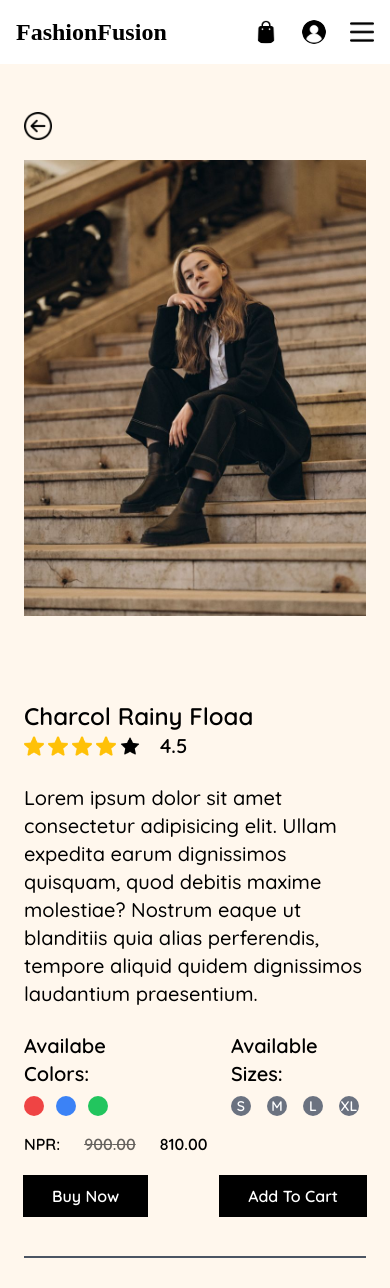
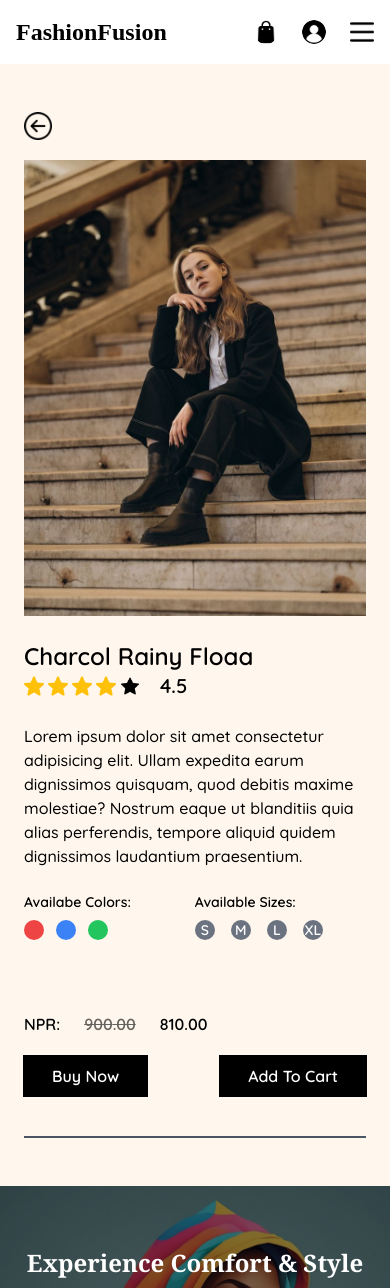
Before and after one commit to sunilshrestha07/FashionFusion, a Next.js app: page /dress/1 in a window 390 px wide. Shown: the top 1288 px of the page. Built offline with nearby package versions, Linux system fonts and the light colour scheme.

Commit message:
made text sm in about dress

```diff
--- a/src/app/dress/[id]/page.tsx
+++ b/src/app/dress/[id]/page.tsx
@@ -136,14 +136,14 @@ export default function AboutDress() {
                                     </div>
                                  </div>
                                  <div className="">
-                                    <p className=" text-xl sm:text-base xl:text-xl font-medium">
+                                    <p className=" text-base sm:text-base xl:text-xl font-medium">
                                        {specificDress.description}
                                     </p>
                                  </div>
                                  {/* size and color section */}
                                  <div className=" flex gap-16 lg:mt-4 mb-4">
                                     <div className="">
-                                       <p className=" text-xl xl:text-2xl font-semibold">
+                                       <p className=" text-sm sm:text-xl xl:text-2xl font-semibold">
                                           Availabe Colors:
                                        </p>
                                        <div className="flex gap-3">
@@ -184,7 +184,7 @@ export default function AboutDress() {
                                        </div>
                                     </div>
                                     <div className=" ">
-                                       <p className=" text-xl xl:text-2xl font-semibold">
+                                       <p className=" text-sm sm:text-xl xl:text-2xl font-semibold">
                                           Available Sizes:
                                        </p>
                                        <div className=" flex gap-4">
```
